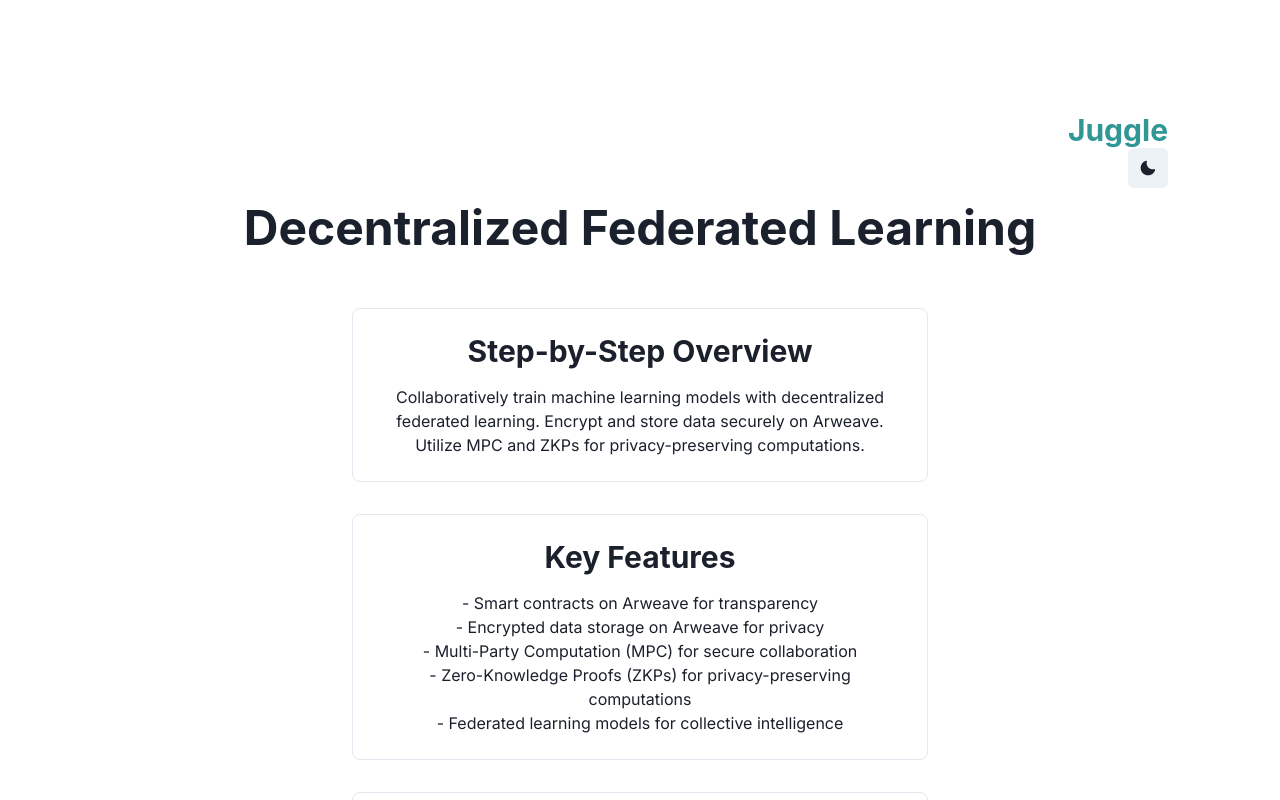
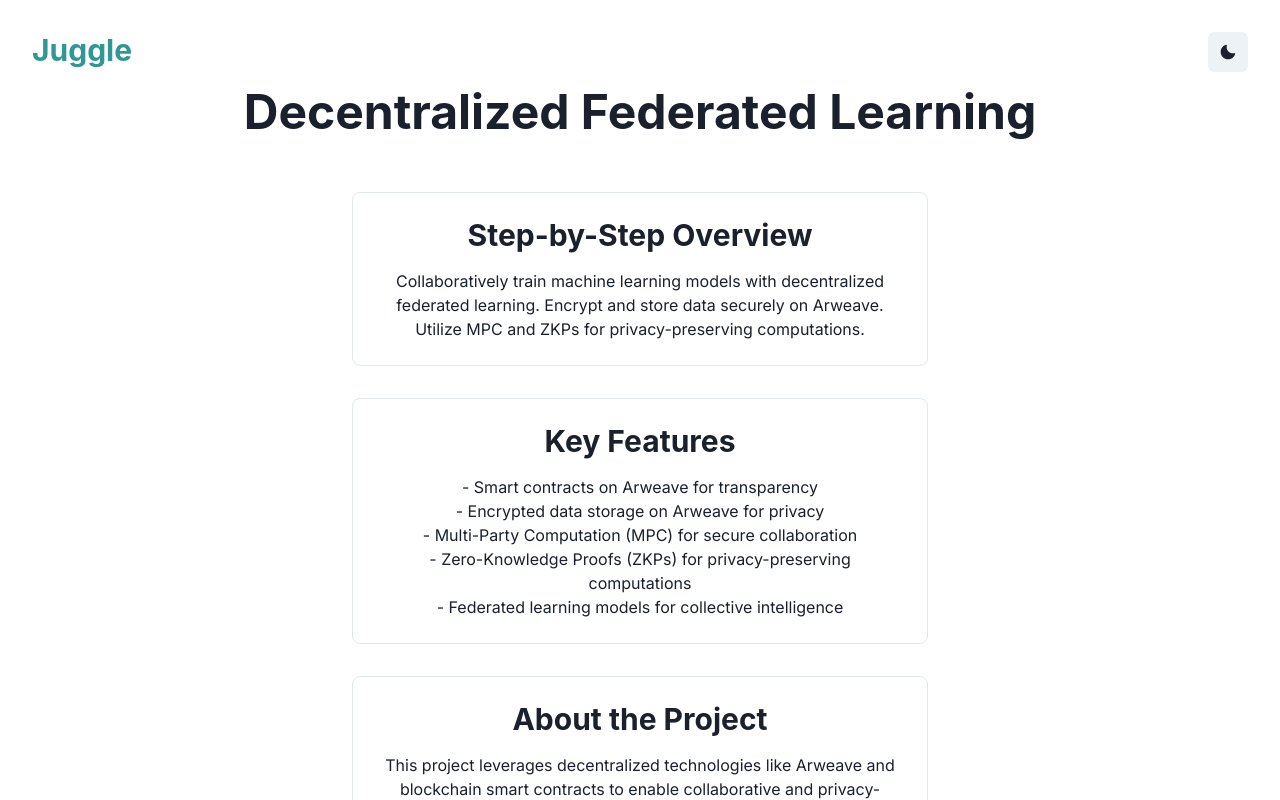
Before and after one commit to aditya172926/juggle, a Next.js app: page / in a window 1280 px wide. Shown: the top 800 px of the page. Built offline with nearby package versions, Linux system fonts and the light colour scheme.

Commit message:
added dark theme

```diff
--- a/src/app/page.module.css
+++ b/src/app/page.module.css
@@ -3,7 +3,7 @@
   flex-direction: column;
   justify-content: space-between;
   align-items: center;
-  padding: 6rem;
+  padding: 2rem;
   min-height: 100vh;
 }
 
--- a/src/app/page.tsx
+++ b/src/app/page.tsx
@@ -12,6 +12,8 @@ import {
   Divider,
   useColorMode,
   IconButton,
+  SimpleGrid,
+  Flex,
 } from "@chakra-ui/react";
 import { SunIcon, MoonIcon } from "@chakra-ui/icons";
 
@@ -21,16 +23,21 @@ export default function Home() {
   return (
     <main className={styles.main}>
       {/* <Container> */}
-      <Box w="100%" p={4} textAlign="right">
+      <Box w="100%" mb={4} textAlign="left">
+        <Flex>
+          <Box w="100%">
             <Heading as="h1" size="lg" fontWeight="bold" color="teal.500">
               Juggle
             </Heading>
+          </Box>
           <IconButton
+          flex={1}
             aria-label="Toggle color mode"
             icon={colorMode === "light" ? <MoonIcon /> : <SunIcon />}
             onClick={toggleColorMode}
             ml={4}
           />
+        </Flex>
       </Box>
       <VStack spacing={8} align="center">
         <Heading as="h1" size="2xl" mb={6}>
```
Lines whose indentation alone changed are shown as unchanged.
